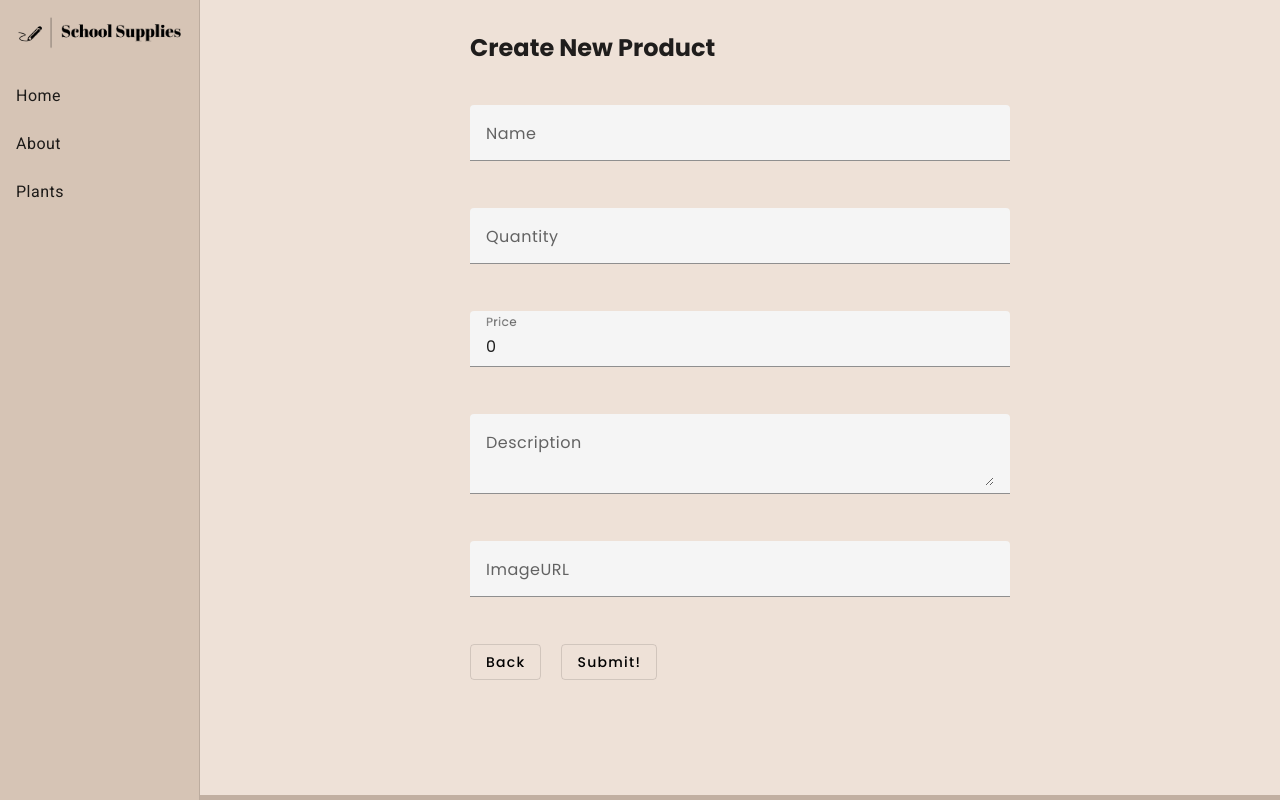
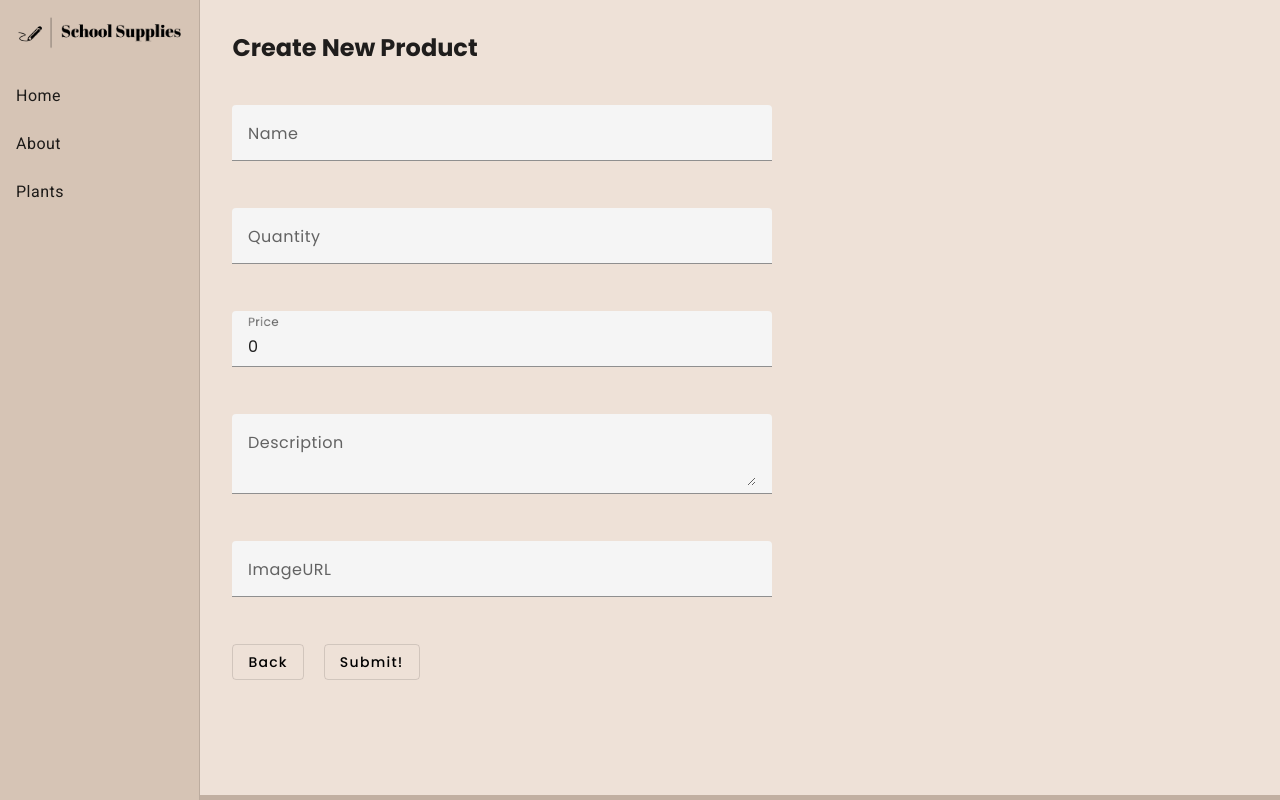
Before and after one commit to PenelopeWedemeyer/beginner-website, an Angular app: page /create in a window 1280 px wide. Built offline with nearby package versions, Linux system fonts and the light colour scheme.

Commit message:
smal changes in ngavigation HTML and create-product css

```diff
--- a/src/app/components/create-product/create-product.component.css
+++ b/src/app/components/create-product/create-product.component.css
@@ -1,7 +1,7 @@
 .matForm {
     display: flex;
     flex-direction: column;
-    margin: 3% auto 10.6%;
+    margin: 3% 3% 10.6%;
     row-gap: 25px;
     width: 50%;
 }
--- a/src/app/navigation-bar/navigation-bar.component.html
+++ b/src/app/navigation-bar/navigation-bar.component.html
@@ -16,8 +16,8 @@
     <router-outlet></router-outlet>
 
     <footer>
-      <p>©School Supplies, Inc.</p>
-      <p>Website created by Penelope Wedemeyer</p>
+      <p><b>©School Supplies, Inc.</b></p>
+      <p><b>Website created by Penelope Wedemeyer</b></p>
     </footer>
   </mat-sidenav-content>
 </mat-sidenav-container>
```
